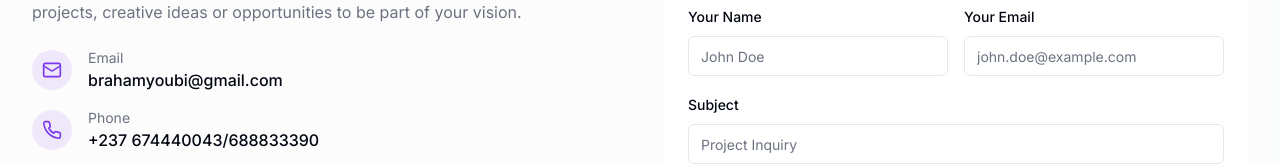
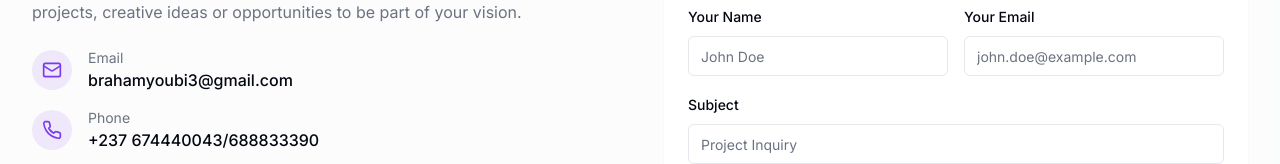
Before and after one commit to Branhamyoubi23/dady-portfolio-evolve, a React (Vite) app: page / in a window 1280 px wide. Shown: the part 5474-5638 px from the top of the page. Built offline with nearby package versions, Linux system fonts and the light colour scheme.

Commit message:
Fix: Update email address
Update the email address in the contact section and footer.

```diff
--- a/src/components/AboutSection.tsx
+++ b/src/components/AboutSection.tsx
@@ -84,7 +84,11 @@ const AboutSection = () => {
                 <User className="h-4 w-4 mr-2" />
                 More About Me
               </Button>
-              <Button variant="outline" as="a" href="https://tan-darcey-81.tiiny.site" target="_blank" rel="noopener noreferrer">
+              <Button
+                variant="outline"
+                onClick={() => window.open('https://tan-darcey-81.tiiny.site', '_blank')}
+                className="flex items-center"
+              >
                 <FileText className="h-4 w-4 mr-2" />
                 Download CV
               </Button>
--- a/src/components/ContactSection.tsx
+++ b/src/components/ContactSection.tsx
@@ -73,7 +73,7 @@ const ContactSection = () => {
                 </div>
                 <div>
                   <p className="text-sm text-muted-foreground">Email</p>
-                  <p className="font-medium">brahamyoubi@gmail.com</p>
+                  <p className="font-medium">brahamyoubi3@gmail.com</p>
                 </div>
               </div>
 
@@ -110,7 +110,7 @@ const ContactSection = () => {
                   <Linkedin className="h-5 w-5" />
                 </a>
                 <a
-                  href="mailto:brahamyoubi@gmail.com"
+                  href="mailto:brahamyoubi3@gmail.com"
                   className="w-10 h-10 rounded-full bg-card border border-border flex items-center justify-center hover:bg-primary hover:text-white transition-colors"
                   aria-label="Email"
                 >
--- a/src/components/Footer.tsx
+++ b/src/components/Footer.tsx
@@ -42,7 +42,7 @@ const Footer = () => {
                 <Linkedin className="h-4 w-4" />
               </a>
               <a
-                href="mailto:brahamyoubi@gmail.com"
+                href="mailto:brahamyoubi3@gmail.com"
                 className="w-9 h-9 rounded-full bg-secondary flex items-center justify-center hover:bg-primary hover:text-white transition-colors"
                 aria-label="Email"
               >
```
